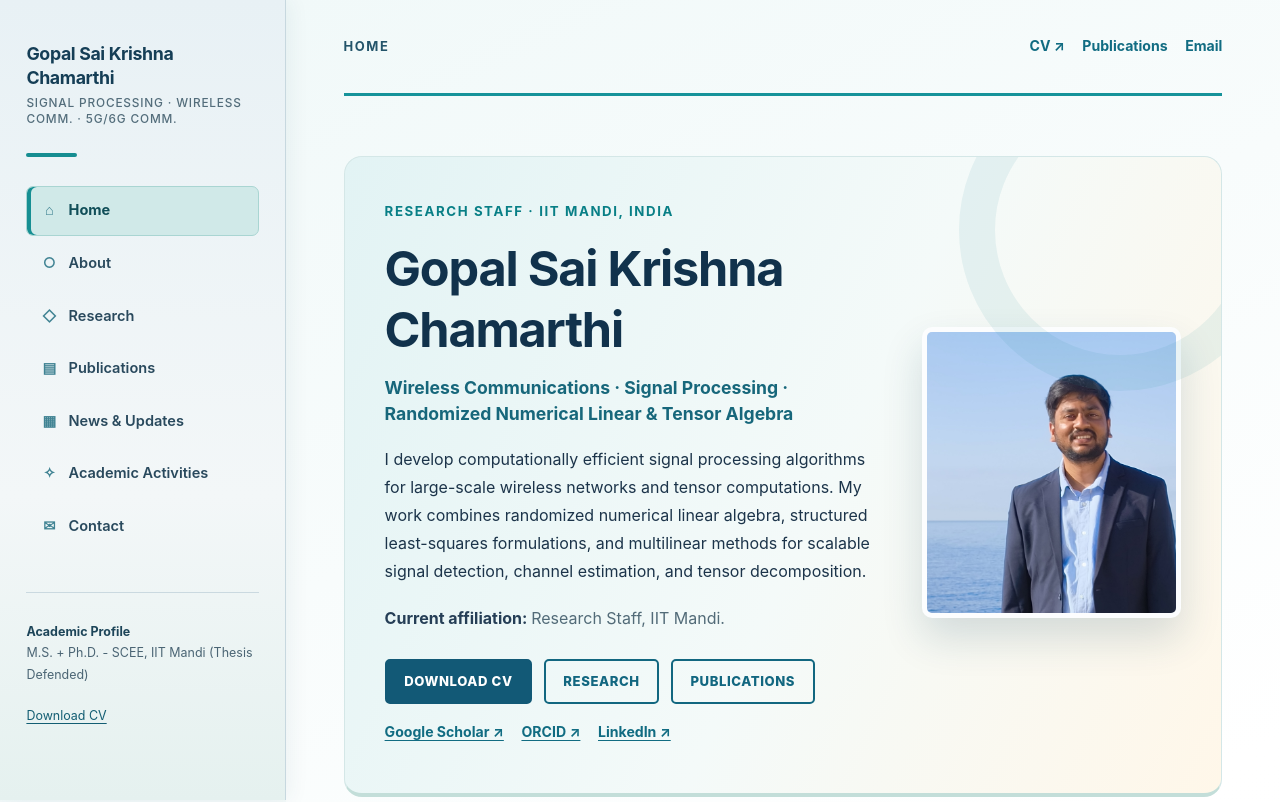
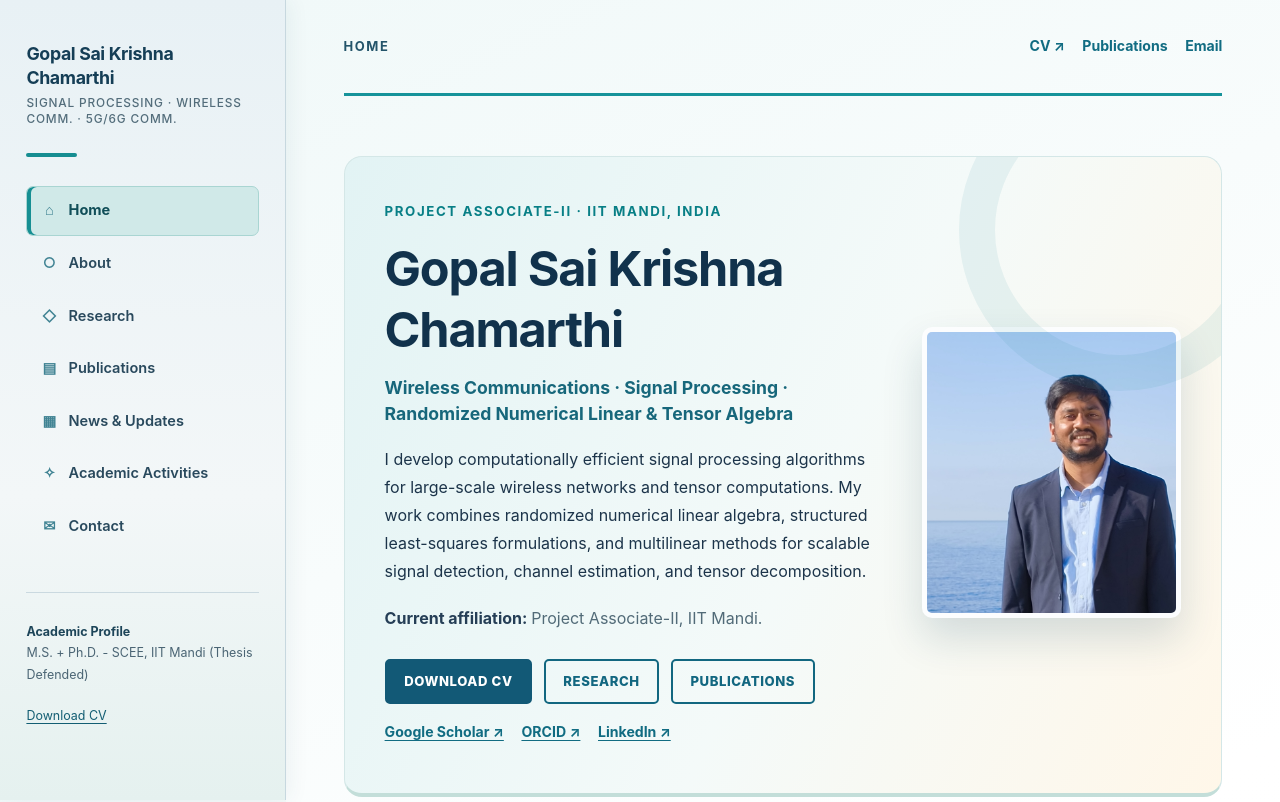
Before and after one commit to Krishna-GS/Krishna-GS.github.io, a plain HTML site: page index.html in a window 1280 px wide. Shown: the top 802 px of the page. Drawn offline with Linux system fonts and the light colour scheme.

Commit message:
Update index.html

```diff
--- a/index.html
+++ b/index.html
@@ -45,11 +45,11 @@
           <!-- Homepage introduction and profile links -->
           <section class="hero">
             <div>
-              <div class="kicker">Research Staff · IIT Mandi, India</div>
+              <div class="kicker">Project Associate-II · IIT Mandi, India</div>
               <h1>Gopal Sai Krishna<br/>Chamarthi</h1>
               <div class="subtitle">Wireless Communications · Signal Processing · Randomized Numerical Linear &amp; Tensor Algebra</div>
               <p>I develop computationally efficient signal processing algorithms for large-scale wireless networks and tensor computations. My work combines randomized numerical linear algebra, structured least-squares formulations, and multilinear methods for scalable signal detection, channel estimation, and tensor decomposition.</p>
-              <p class="muted"><strong>Current affiliation: </strong>Research Staff, IIT Mandi.</p>
+              <p class="muted"><strong>Current affiliation: </strong>Project Associate-II, IIT Mandi.</p>
               <div class="buttons">
                 <a class="button primary" download="" href="assets/documents/Gopal_CV.pdf">Download CV</a>
                 <a class="button" href="research.html">Research</a>
```
